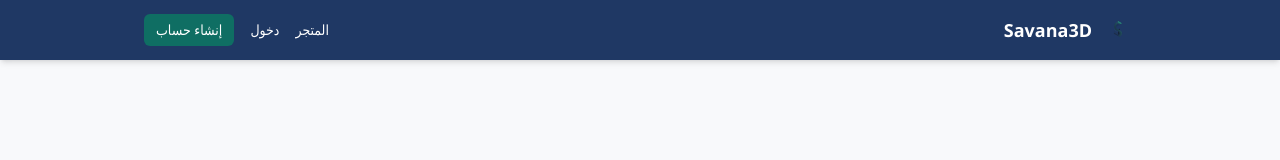
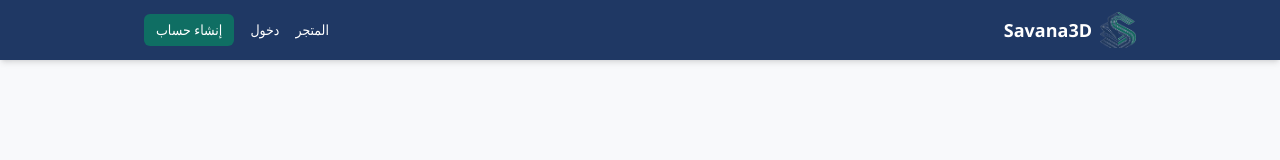
Before and after one commit to Aboody620/savana3d, a Next.js app: page / in a window 1280 px wide. Shown: the top 160 px of the page. Built offline with nearby package versions, Linux system fonts and the light colour scheme; no server answers.

Commit message:
Update components/Navbar.js

```diff
--- a/components/Navbar.js
+++ b/components/Navbar.js
@@ -17,7 +17,7 @@ export default function Navbar() {
       <div className="max-w-5xl mx-auto px-4 py-3 flex items-center justify-between">
         <Link href="/" className="flex items-center gap-2 font-bold text-lg">
           {/* eslint-disable-next-line @next/next/no-img-element */}
-          <img src="/logo.svg" alt="Savana3D" className="h-9 w-9" />
+          <img src="/logo.png" alt="Savana3D" className="h-9 w-9 object-contain" />
           Savana3D
         </Link>
 
```
